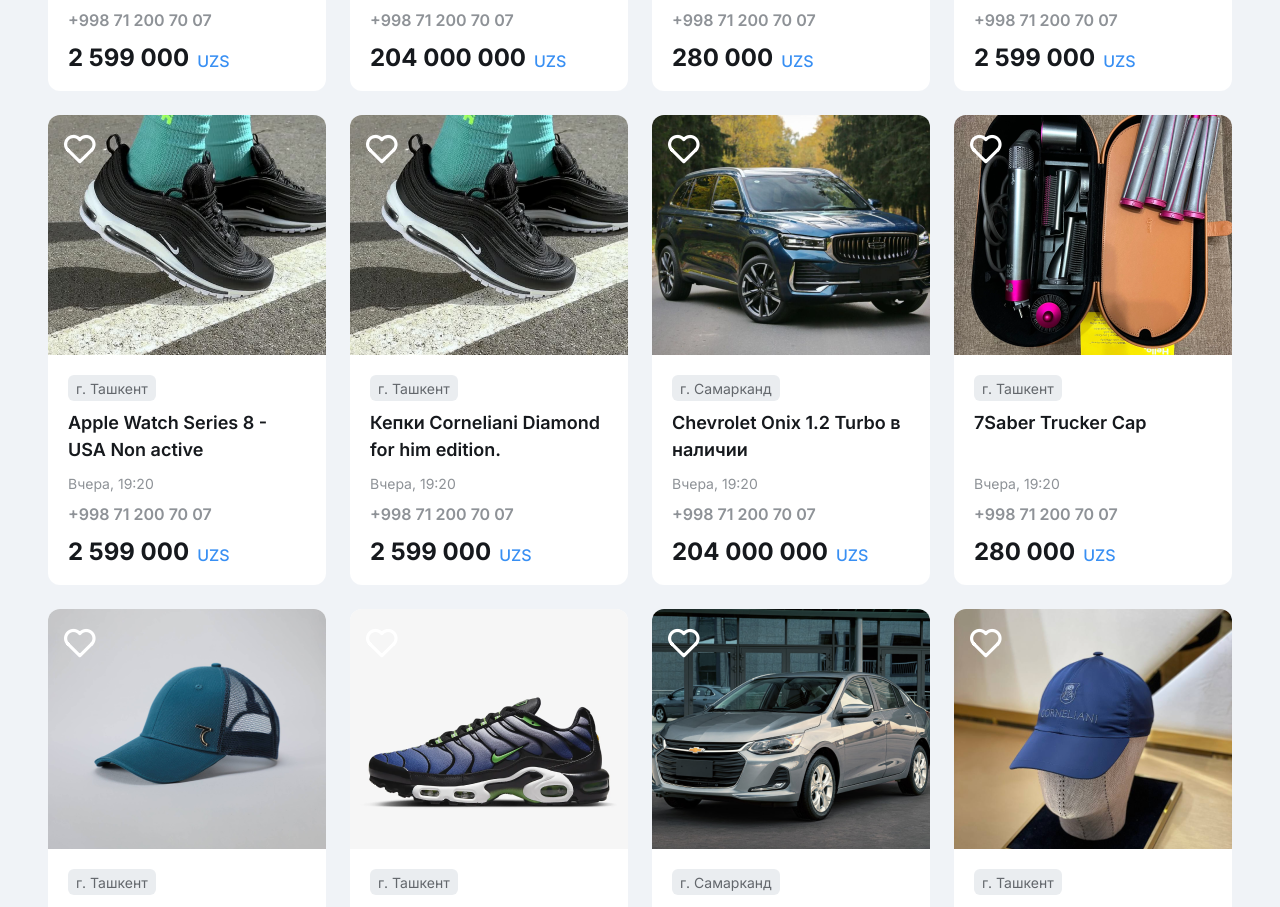
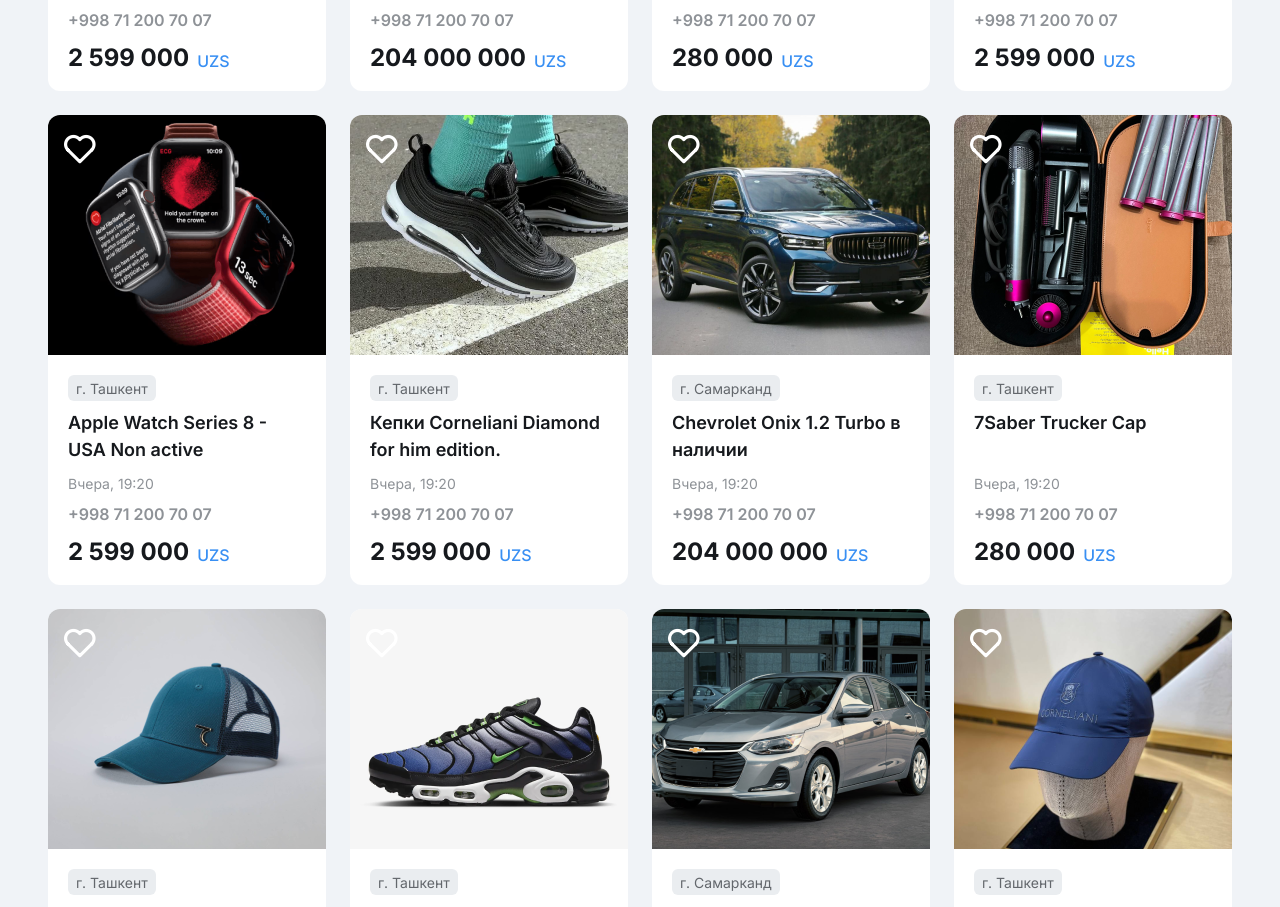
Before and after one commit to kamilovdev/77uz, a Vue app: page / in a window 1280 px wide. Shown: the part 1708-2615 px from the top of the page. Built offline with nearby package versions, Linux system fonts and the light colour scheme.

Commit message:
fix: edited uz.js

```diff
--- a/src/data/uz.js
+++ b/src/data/uz.js
@@ -190,7 +190,7 @@
         time: "Вчера, 19:20",
         number: "+998 71 200 70 07",
         price: "2 599 000",
-        image: "/rek/nike.png", // Modified path
+        image: "/rek/watch.png", // Modified path
         currency: "UZS"
     },
     {
```
